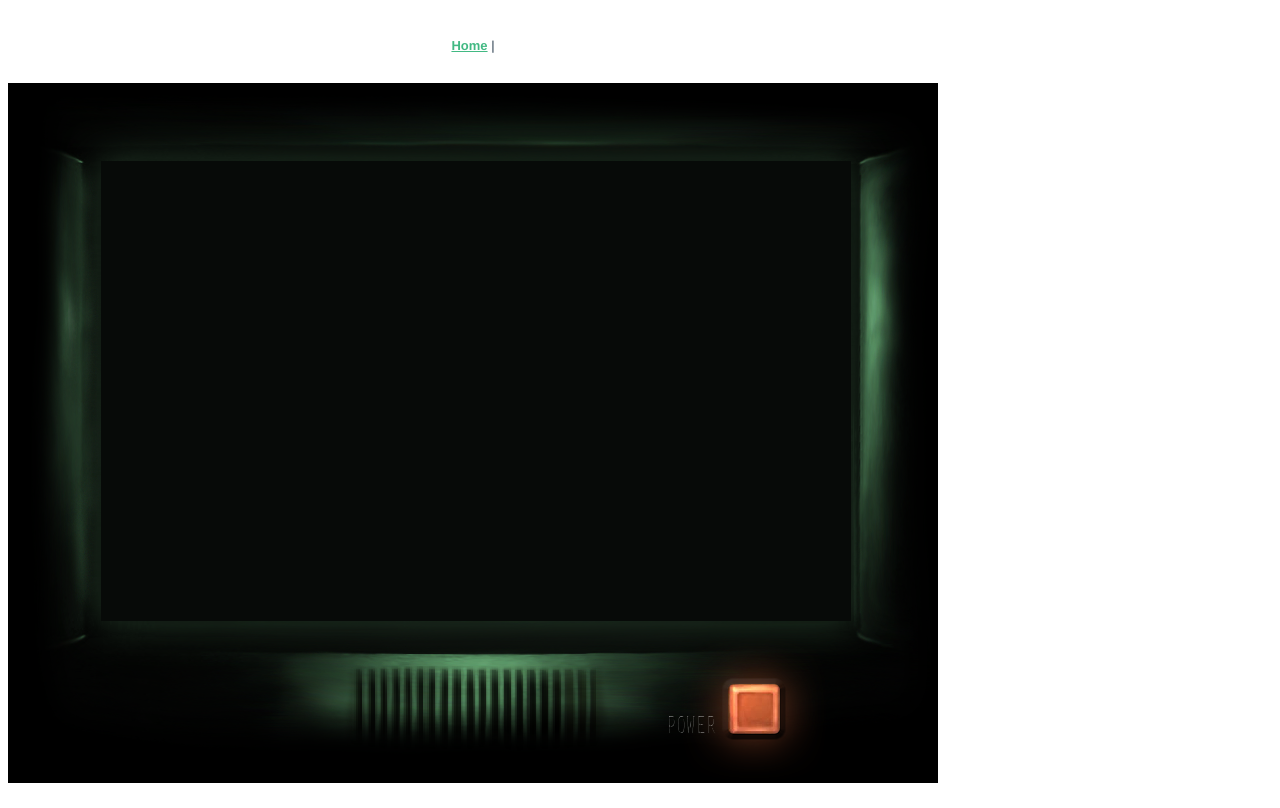
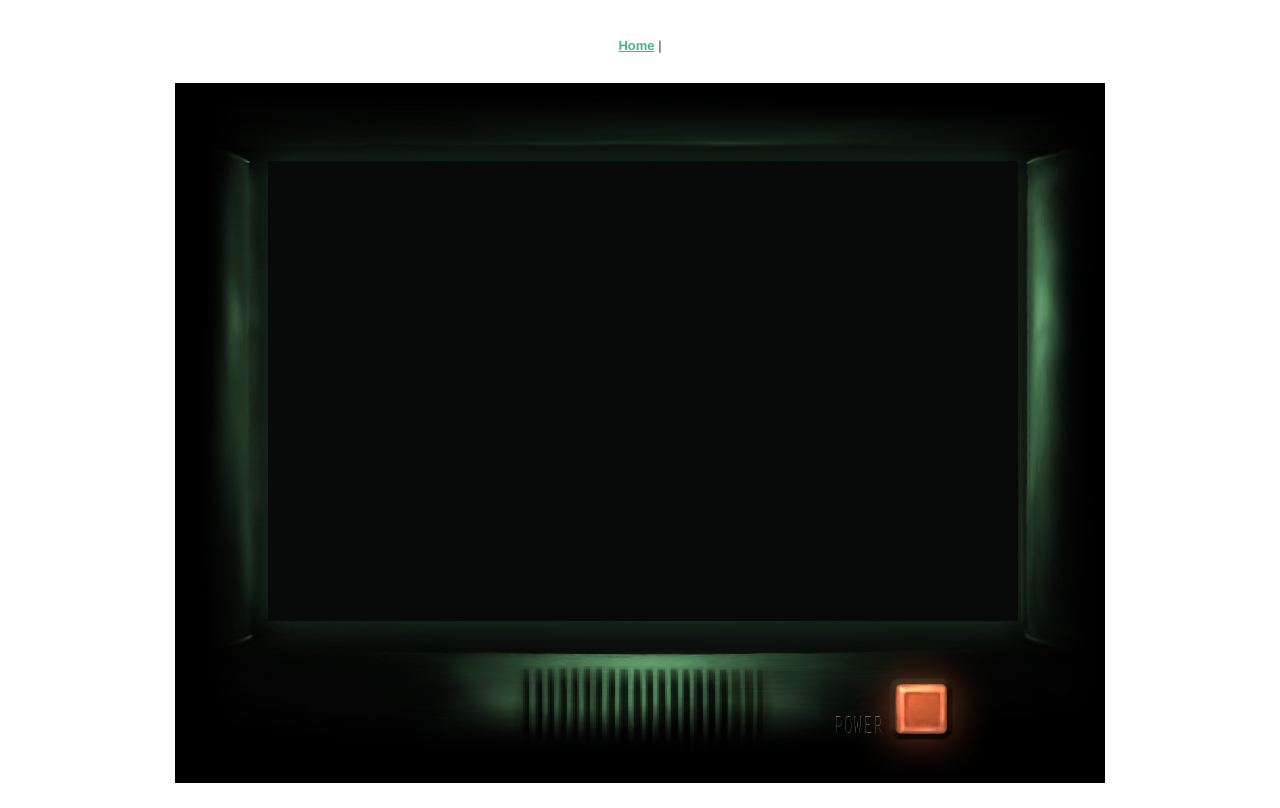
Before and after one commit to khoahuynhdev/robco-terminal-game, a Vue app: page / in a window 1280 px wide. Built offline with nearby package versions, Linux system fonts and the light colour scheme.

Commit message:
make main components full screen

```diff
--- a/src/App.vue
+++ b/src/App.vue
@@ -24,6 +24,8 @@ body {
   -moz-osx-font-smoothing: grayscale;
   text-align: center;
   color: #2c3e50;
+  width: 100%;
+  height: 100%;
 }
 
 #nav {
--- a/src/components/Main.vue
+++ b/src/components/Main.vue
@@ -10,6 +10,6 @@ export default Vue.extend({
 
 });
 </script>
- <style lang="sass" scoped>
+ <style lang="scss" scoped>
 
 </style>
```
